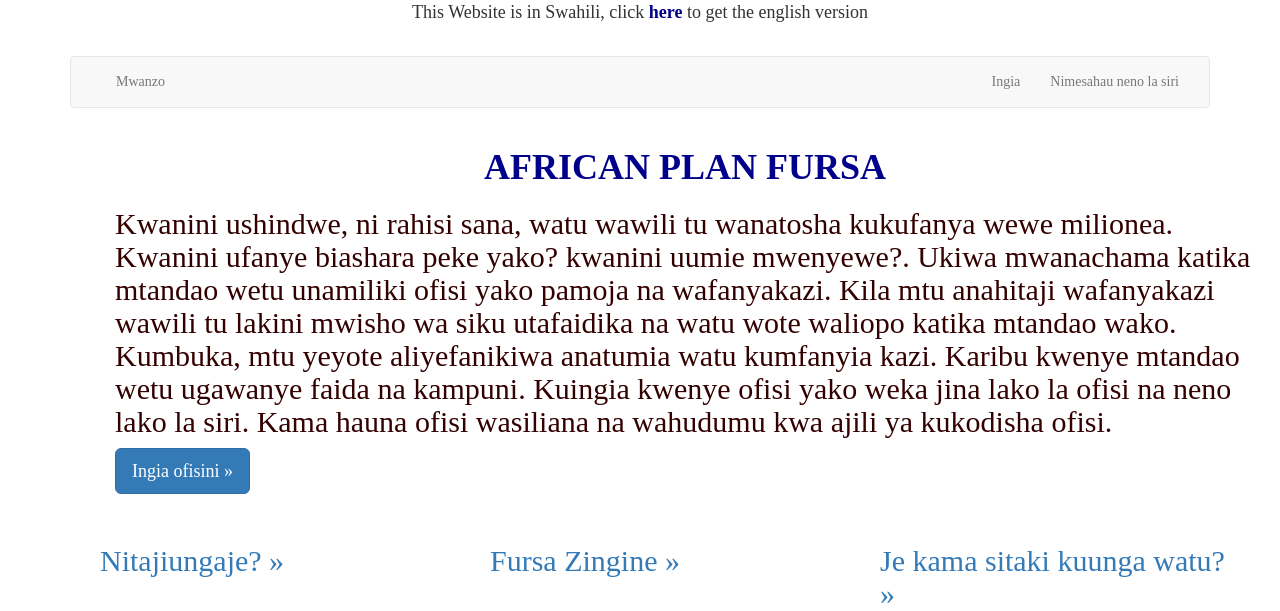
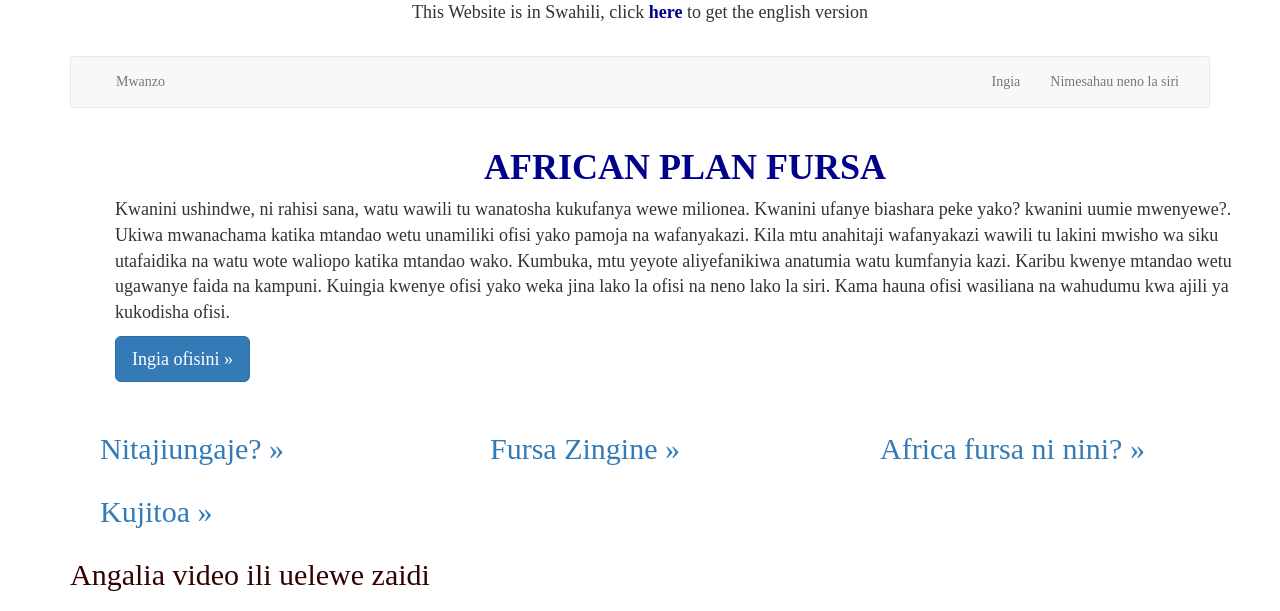
Before and after one commit to obmsuya/obg, a Django app: template accounts/templates/accounts/logout.html in a window 1280 px wide. Shown: the part 320-931 px from the top of the page. Run offline with Django 3.2, Linux system fonts and the light colour scheme; the template is opened without the code that fills it, so the values that code supplies are empty; some libraries are stand-ins or nearby versions.

Commit message:
video badili

```diff
--- a/accounts/templates/accounts/login.html
+++ b/accounts/templates/accounts/login.html
@@ -13,7 +13,7 @@
                 <div class="jumbotron">
 
                      <h1>UFUNGUO</h1>
-                     <h2> Weka jina lako la ofisi na neno lako la siri kisha bonyeza Ingia Ndani</h2>
+                     <h2> Weka jina lako la ofisi na neno lako la siri kisha bonyeza fungua</h2>
 
 
                      <h2>
--- a/accounts/templates/accounts/logout.html
+++ b/accounts/templates/accounts/logout.html
@@ -10,11 +10,11 @@
 
           <h1 class="display-3"><span>AFRICAN PLAN FURSA</span></h1>
 
-          <h2>Kwanini ushindwe, ni rahisi sana,  watu wawili tu wanatosha kukufanya wewe milionea. Kwanini ufanye biashara peke yako? kwanini uumie
+          <p>Kwanini ushindwe, ni rahisi sana,  watu wawili tu wanatosha kukufanya wewe milionea. Kwanini ufanye biashara peke yako? kwanini uumie
           mwenyewe?. Ukiwa mwanachama katika mtandao wetu unamiliki ofisi yako pamoja na wafanyakazi. Kila mtu anahitaji wafanyakazi wawili tu
           lakini mwisho wa siku utafaidika na watu wote waliopo katika mtandao wako. Kumbuka, mtu yeyote aliyefanikiwa anatumia watu kumfanyia kazi.
           Karibu kwenye mtandao wetu ugawanye faida na kampuni. Kuingia kwenye ofisi yako weka jina lako la ofisi na neno lako la siri.
-          Kama hauna ofisi wasiliana na wahudumu kwa ajili ya kukodisha ofisi.</h2>
+          Kama hauna ofisi wasiliana na wahudumu kwa ajili ya kukodisha ofisi.</p>
 
           <ul class="nav navbar-nav navbar-left">
           <p><a class="btn btn-primary btn-lg"href="{% url 'accounts:login'%}" role="button">Ingia ofisini &raquo;</a></p>
@@ -41,12 +41,12 @@
                         </div>
 
                         <div class="col-md-4">
-                          <h2><a href="#TAILOR" role="button">Je kama sitaki kuunga watu? &raquo;</a></h2>
+                          <h2><a href="#TAILOR" role="button">Africa fursa ni nini? &raquo;</a></h2>
                         </div>
 
                         <div class="col-md-4">
 
-                          <h3><a href="#GIS" role="button">jE kama nataka kujitoa? &raquo;</a></h3>
+                          <h2><a href="#GIS" role="button"> Kujitoa &raquo;</a></h2>
                         </div>
 
                 </div>
@@ -57,30 +57,26 @@
        <div class = "container">
         <div class="panel-heading">
         <div class="embed-responsive embed-responsive-16by9">
-      <!--<iframe  class="embed-responsive-item" src="https://www.youtube.com/embed/f-SPJ92Egxg?rel=0" allow="autoplay; encrypted-media" allowfullscreen></iframe> -->
+      <!--<iframe src="https://www.youtube.com/embed/aRqTG5DJUHQ?rel=0" frameborder="0" allow="autoplay; encrypted-media" allowfullscreen></iframe>-->
+      <iframe src="https://www.youtube.com/embed/CzII3W2MLYY?rel=0" frameborder="0" allow="autoplay; encrypted-media" allowfullscreen></iframe>
         </div>
         </div>
        </div>
 
-<br><br>
-
-
-
 <h2><a name= BASIC></a> Nitajiungaje?</h2>
 <p></p>
             <!--<p><a class="btn btn-secondary" name="#BASIC GIS" role="button">View details &raquo;</a></p>-->
-
+<br><br><br><br><br><br><br><br><br><br><br><br><br><br><br><br><br><br><br><br><br><br><br><br><br><br><br><br><br><br><br><br><br><br><br><br>
 <h2><a name= ADVANCED></a> Fursa zingine</h2>
 <p>  </p>
             <!--<p><a class="btn btn-secondary" href="#" role="button">View details &raquo;</a></p> -->
-
-<h2><a name= TAILOR></a> Sitaki kuunga watu</h2>
+<br><br><br><br><br><br><br><br><br><br><br><br><br><br><br><br><br><br><br><br><br><br><br><br><br><br><br><br><br><br><br><br><br><br><br><br>
+<h2><a name= TAILOR></a> Africa plan fursa</h2>
 <p> </p>
             <!--<p><a class="btn btn-secondary" href="#" role="button">View details &raquo;</a></p> -->
-
+<br><br><br><br><br><br><br><br><br><br><br><br><br><br><br><br><br><br><br><br><br><br><br><br><br><br><br><br><br><br><br><br><br><br><br><br>
 <h2><a name= GIS></a> Kujitoa</h2>
-<P>
-</P>
+<br><br><br><br><br><br><br><br><br><br><br><br><br><br><br><br><br><br><br><br><br><br><br><br><br><br><br><br><br><br><br><br><br><br><br><br>
    <!--<p><a href="#top" role="button">Sign in to register for a class </a></p>-->
 
 
```
Also changed, not shown: home/templates/home/home.html (+5 -10 lines).
